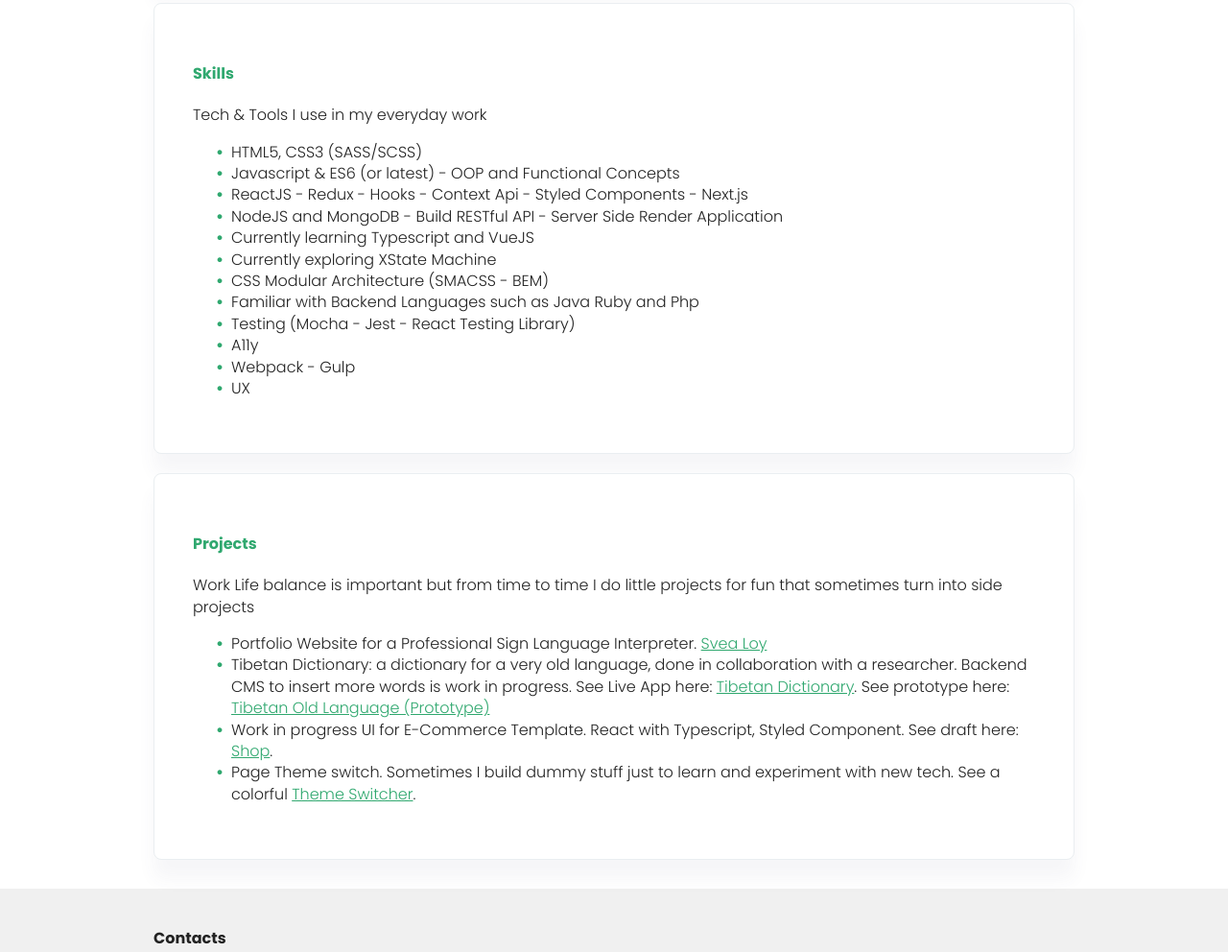
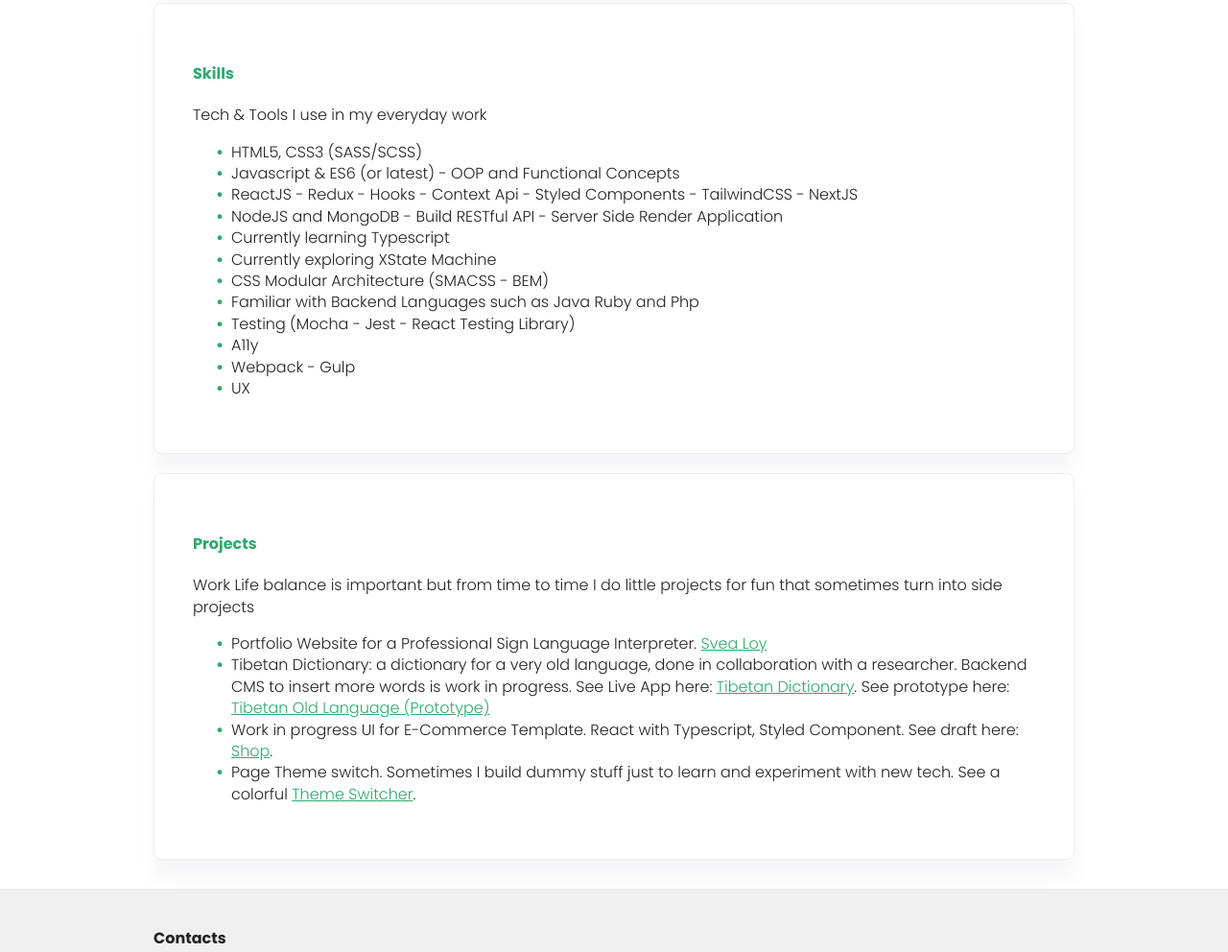
Before and after one commit to Sreilys/sabrinabosco, a plain HTML site: page index.html in a window 1280 px wide. Shown: the part 900-1892 px from the top of the page at 96% size. Drawn offline with nearby package versions, Linux system fonts and the light colour scheme.

Commit message:
Update index.html

```diff
--- a/index.html
+++ b/index.html
@@ -59,9 +59,9 @@
                 <ul class="custom-list">
                     <li class="custom-list__item">HTML5, CSS3 (SASS/SCSS)</li>
                     <li class="custom-list__item">Javascript & ES6 (or latest) - OOP and Functional Concepts</li>
-                    <li class="custom-list__item">ReactJS - Redux - Hooks - Context Api - Styled Components - Next.js</li>
+                    <li class="custom-list__item">ReactJS - Redux - Hooks - Context Api - Styled Components - TailwindCSS - NextJS</li>
                     <li class="custom-list__item">NodeJS and MongoDB - Build RESTful API - Server Side Render Application</li>
-                    <li class="custom-list__item">Currently learning Typescript and VueJS</li>
+                    <li class="custom-list__item">Currently learning Typescript</li>
                     <li class="custom-list__item">Currently exploring XState Machine</li>
                     <li class="custom-list__item">CSS Modular Architecture (SMACSS - BEM)</li>
                     <li class="custom-list__item">Familiar with Backend Languages such as Java Ruby and Php</li>
```
